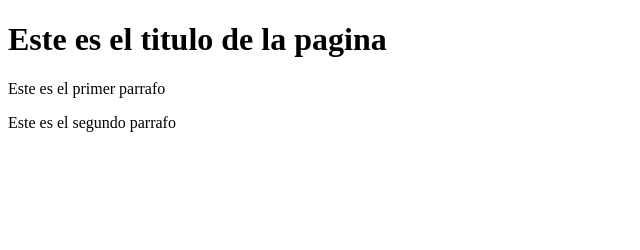
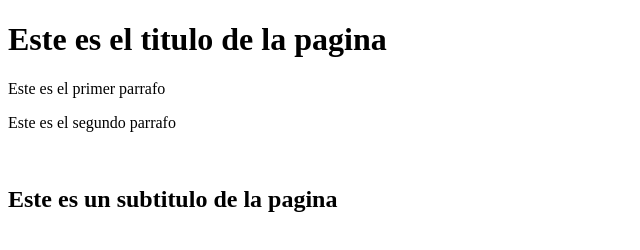
Before and after one commit to EdwinG241993/SysTransport, a plain HTML site: page index.html in a window 1280 px wide. Shown: the whole page, without its empty margins (0-640 px from the left). Drawn offline with Linux system fonts and the light colour scheme.

Commit message:
Actualizacion subtitulo en Index

```diff
--- a/index.html
+++ b/index.html
@@ -9,6 +9,8 @@
     <h1>Este es el titulo de la pagina</h1>
     <p>Este es el primer parrafo</p>
     <p>Este es el segundo parrafo</p>
+    <br>
+    <h2>Este es un subtitulo de la pagina</h2>
 </body>
 
 </html>
```
